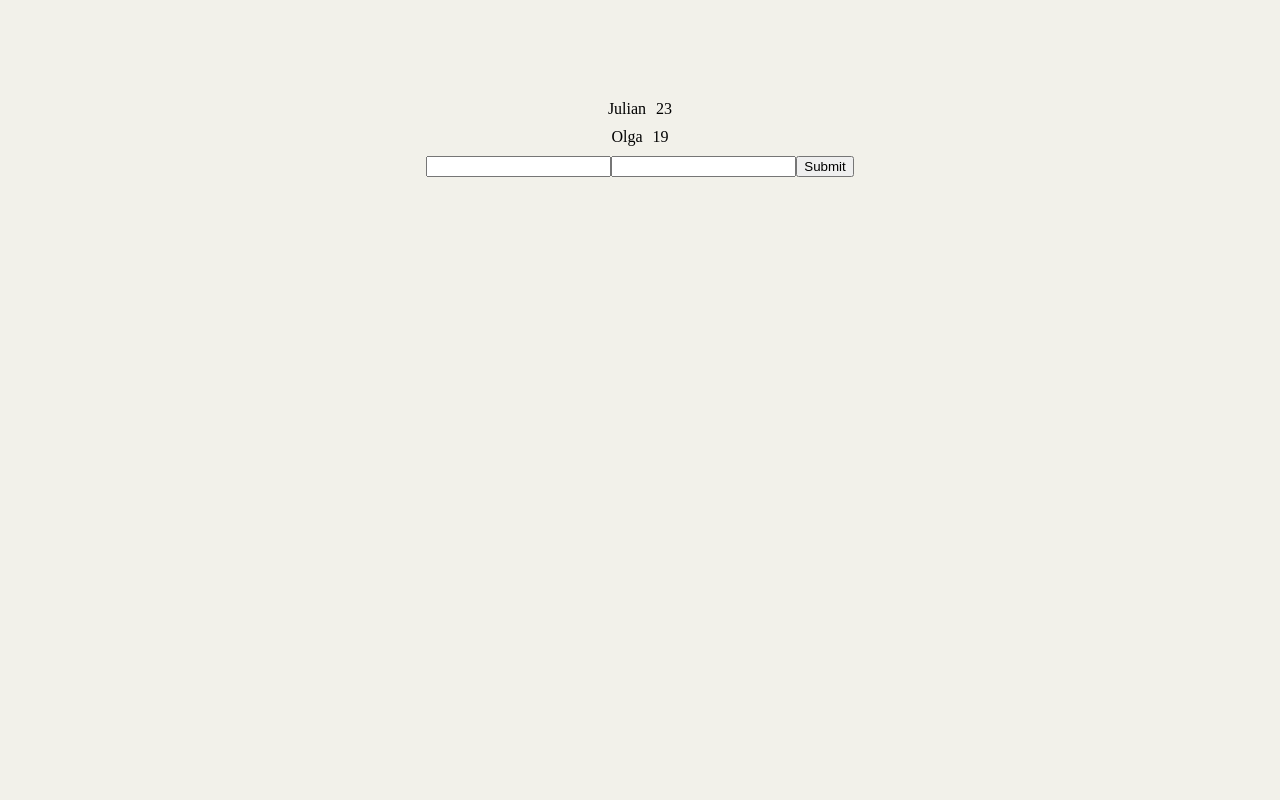
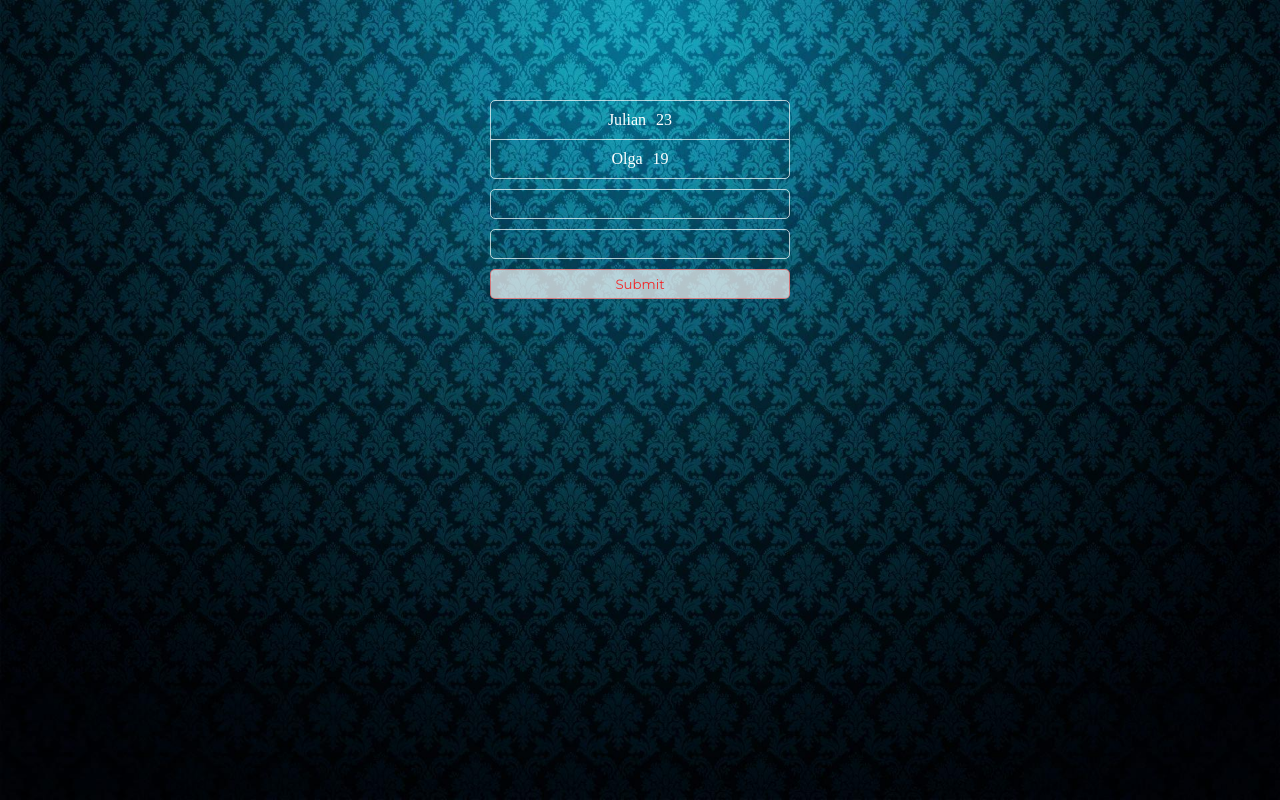
Before and after one commit to Julianbgs/Redux-user-app, a React (Create React App) app: page / in a window 1280 px wide. Built offline with nearby package versions, Linux system fonts and the light colour scheme.

Commit message:
refactor code and styled components

```diff
--- a/src/App.sass
+++ b/src/App.sass
@@ -1,3 +1,5 @@
+@import url('https://fonts.googleapis.com/css?family=Montserrat&display=swap')
+
 body
   margin: 0
 
@@ -8,4 +10,7 @@ body
   height: 100vh
   padding-top: 100px
   box-sizing: border-box
-  background-color: rgba(130,121,51, 0.1)
+  background-image: url("assets/images/bg.jpg")
+  background-position: center
+  background-size: cover
+  background-repeat: no-repeat
--- a/src/actions/actions.jsx
+++ b/src/actions/actions.jsx
@@ -1,11 +1,12 @@
 export const ADD_USER = 'ADD_USER';
 
-export function addUser(name, age) {
+export function addUser(name, age, id) {
   return {
     type: ADD_USER,
     payload: {
       name,
-      age
+      age,
+      id
     }
   }
 }
--- a/src/components/Elem/Elem.sass
+++ b/src/components/Elem/Elem.sass
@@ -1,7 +1,15 @@
 .Elem
   display: flex
   justify-content: center
-  margin-bottom: 10px
+  width: 100%
+  padding: 10px 0
+  border-bottom: 1px solid rgba(255, 255, 255, 0.7)
+
+  &:last-child
+    border-bottom: none
 
 .Elem__Name
   margin-right: 10px
+
+.Elem__Name, .Elem__Age
+    color: #ffffff
--- a/src/components/Form/Form.sass
+++ b/src/components/Form/Form.sass
@@ -0,0 +1,30 @@
+.Form
+  display: flex
+  justify-content: center
+  width: 100%
+
+.Form__Wrap
+  display: flex
+  flex-direction: column
+  width: 300px
+  padding: 0 15px
+
+.Form__Input
+  width: 100%
+  height: 30px
+  box-sizing: border-box
+  border: 1px solid rgba(255, 255, 255, 0.7)
+  border-radius: 5px
+  margin-bottom: 10px
+  padding: 0 0 0 20px
+  background-color: transparent
+  font-family: 'Montserrat', sans-serif
+
+.Form__Submit
+  width: 100%
+  height: 30px
+  border: 1px solid rgba(255, 0, 0, 0.4)
+  border-radius: 5px
+  color: rgba(255, 0, 0, 0.8)
+  background-color: rgba(255, 255, 255, 0.7)
+  font-family: 'Montserrat', sans-serif
--- a/src/components/Form/Index.jsx
+++ b/src/components/Form/Index.jsx
@@ -6,17 +6,26 @@ import './Form.sass';
 
 class FormUsers extends Component {
 
+  constructor(props) {
+    super(props);
+    this.nameRef = React.createRef();
+    this.ageRef = React.createRef();
+  }
+
   handleUserAdd = (e) => {
     e.preventDefault();
-    this.props.addUser('test', 23);
+    const name = this.nameRef.current.value;
+    const age = this.ageRef.current.value;
+    const id  = Math.random() * 10;
+    this.props.addUser(name, age, id);
   };
 
   render() {
     return (
       <div className="Form" onSubmit={this.handleUserAdd}>
         <form className="Form__Wrap">
-          <input type="text" className="Form__Name" />
-          <input type="text" className="Form__Age" />
+          <input type="text" className="Form__Input" ref={this.nameRef} />
+          <input type="text" className="Form__Input" ref={this.ageRef} />
           <input type="submit" className="Form__Submit" />
         </form>
       </div>
--- a/src/components/List/List.sass
+++ b/src/components/List/List.sass
@@ -2,3 +2,8 @@
   display: flex
   flex-direction: column
   align-items: center
+  box-sizing: border-box
+  width: 300px
+  margin-bottom: 10px
+  border: 1px solid rgba(255, 255, 255, 0.7)
+  border-radius: 5px
```
Also changed, not shown: src/assets/images/bg.jpg (added).
